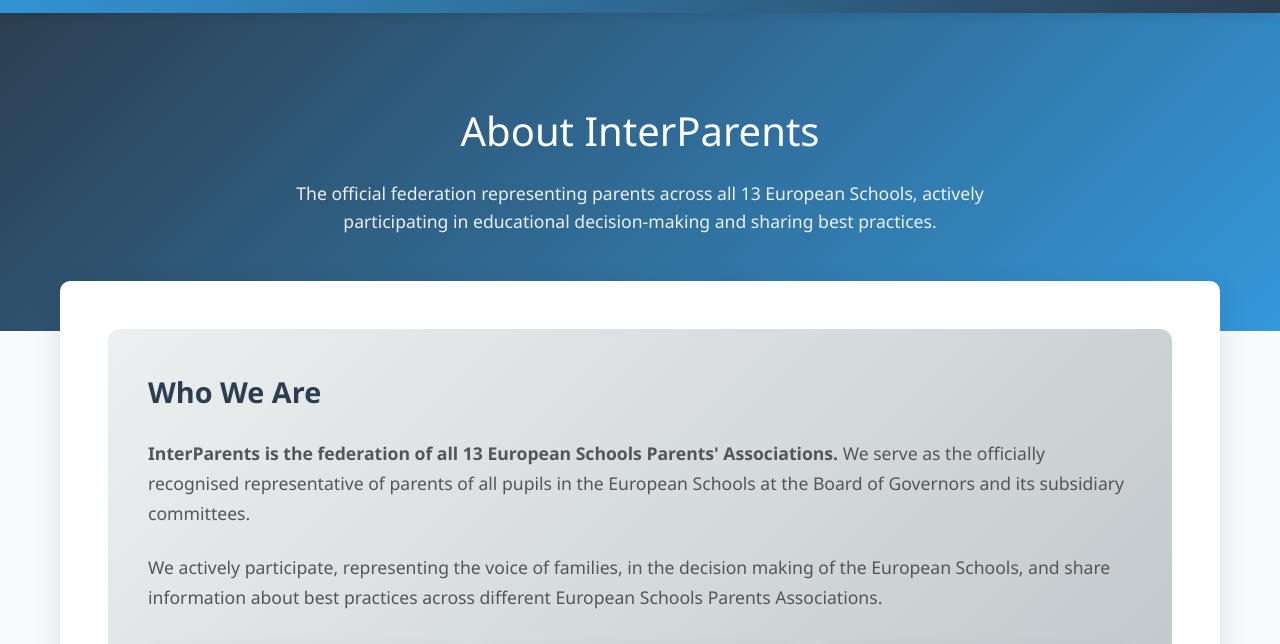
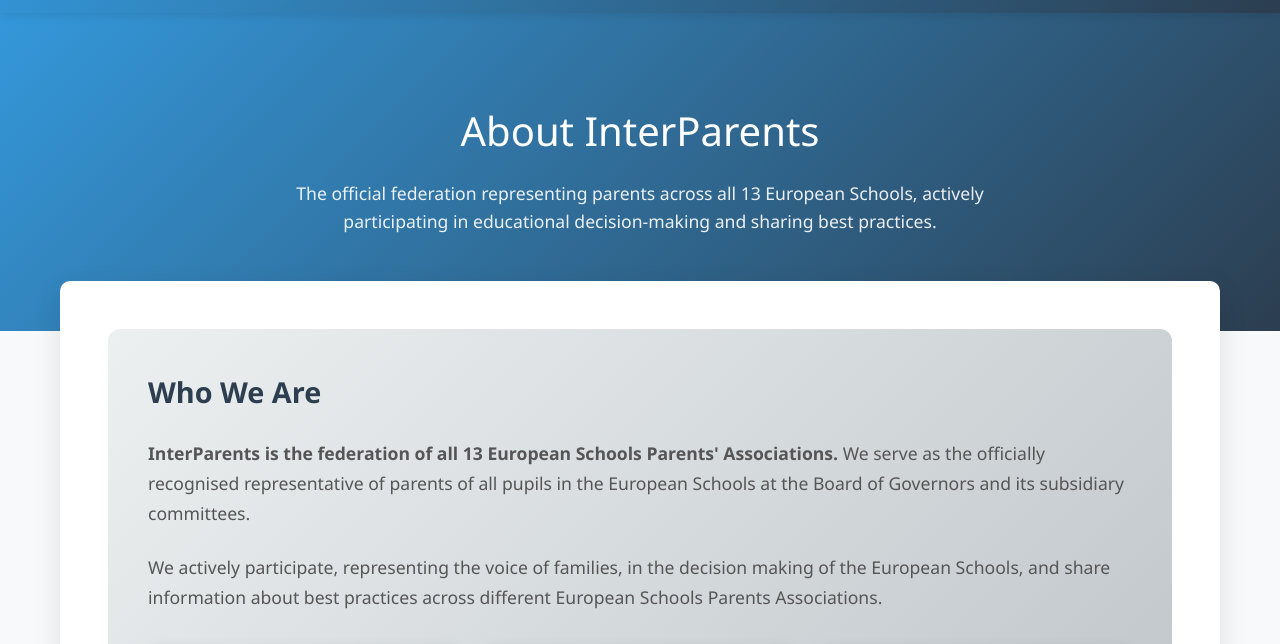
Before and after one commit to HenryPajuri/interparents2, a plain HTML site: page Front-end/html/about.html in a window 1280 px wide. Shown: the part 77-721 px from the top of the page. Drawn offline with Linux system fonts and the light colour scheme; no server answers.

Commit message:
Update about.css

```diff
--- a/Front-end/html/css/about.css
+++ b/Front-end/html/css/about.css
@@ -2,7 +2,7 @@
 
 /* Page Hero Section */
 .page-hero {
-    background: linear-gradient(135deg, #2c3e50 0%, #3498db 100%);
+    background: linear-gradient(135deg, #3498db 0%, #2c3e50 100%);
     color: white;
     padding: 6rem 0 4rem;
     text-align: center;
```
